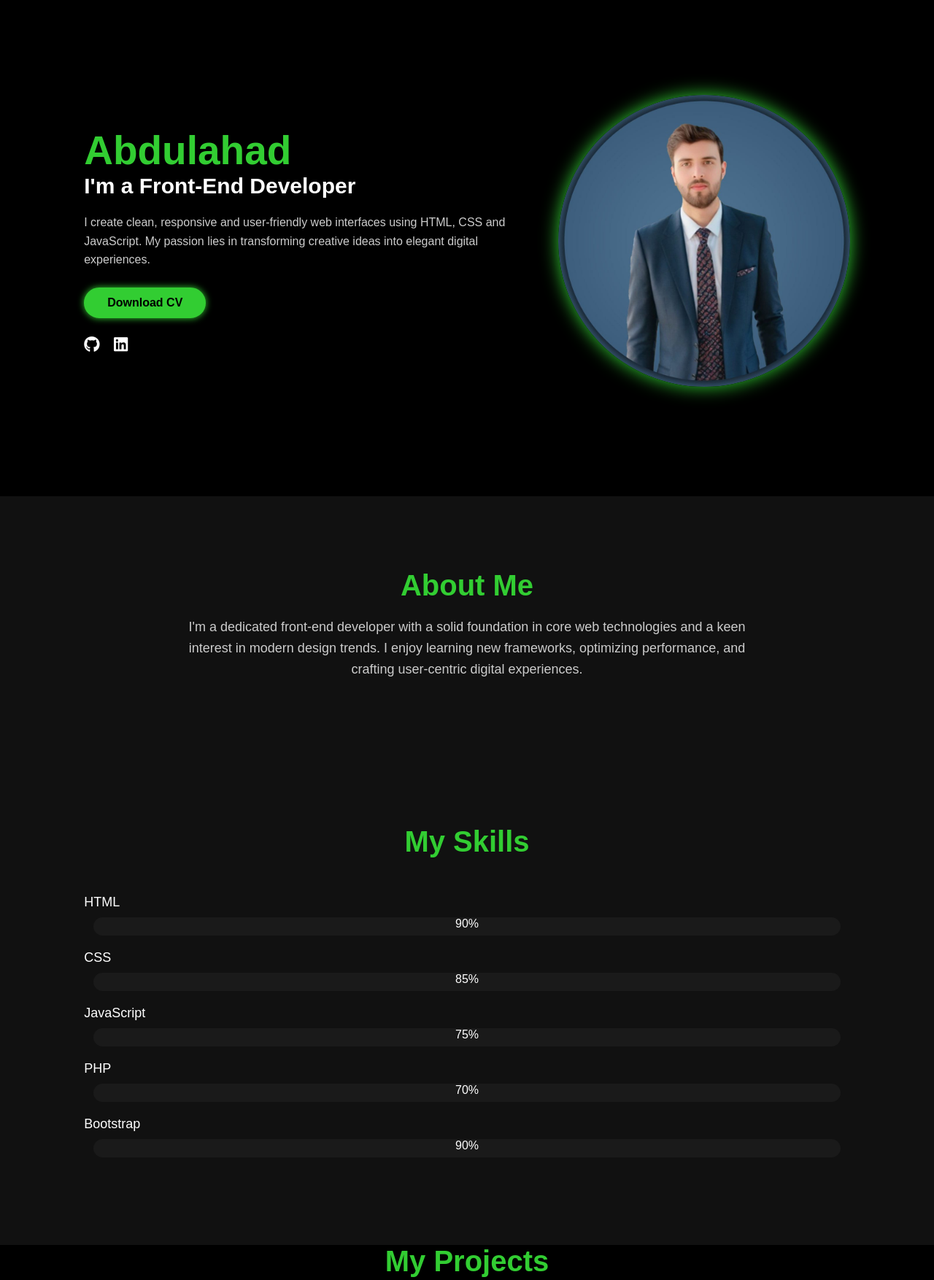
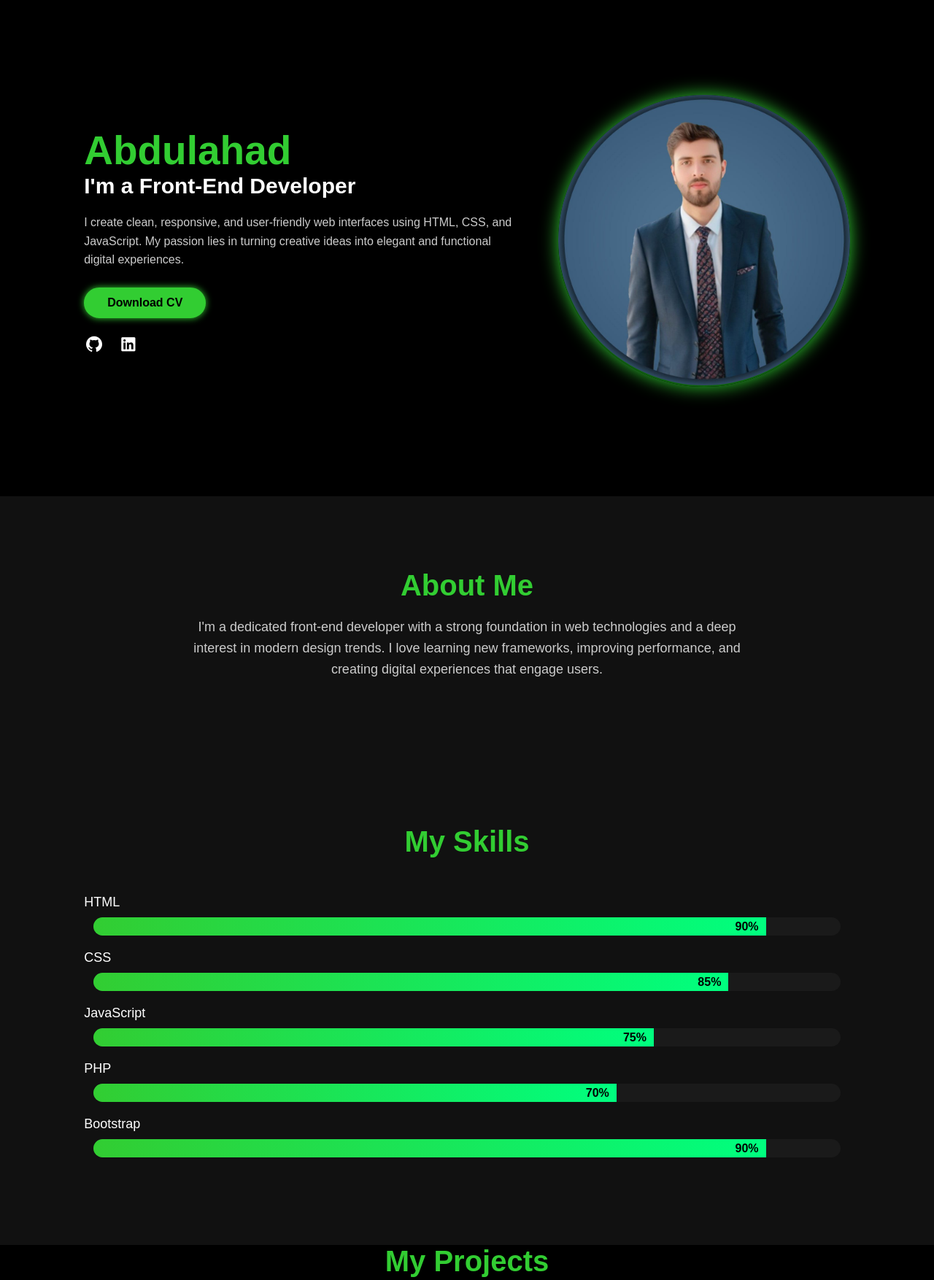
Before and after one commit to abdulahadwarraichweb-debug/Professional-portfolio-website, a plain HTML site: page index.html in a window 1280 px wide. Shown: the part 120-1874 px from the top of the page at 73% size. Drawn offline with Linux system fonts and the light colour scheme.

Commit message:
Update index.html

```diff
--- a/index.html
+++ b/index.html
@@ -2,14 +2,11 @@
 <html lang="en">
 <head>
   <meta charset="UTF-8">
-  <meta name="viewport" content="width=device-width, initial-scale=1">
+  <meta name="viewport" content="width=device-width, initial-scale=1.0">
   <title>Abdulahad | Portfolio</title>
-
   <!-- Font Awesome -->
-  <link rel="stylesheet"
-        href="https://cdnjs.cloudflare.com/ajax/libs/font-awesome/6.5.2/css/all.min.css"
-        crossorigin="anonymous" referrerpolicy="no-referrer">
-  <!-- Your custom CSS -->
+  <link rel="stylesheet" href="https://cdnjs.cloudflare.com/ajax/libs/font-awesome/7.0.1/css/all.min.css" integrity="sha512-2SwdPD6INVrV/lHTZbO2nodKhrnDdJK9/kg2XD1r9uGqPo1cUbujc+IYdlYdEErWNu69gVcYgdxlmVmzTWnetw==" crossorigin="anonymous" referrerpolicy="no-referrer" />
+  <!-- External CSS -->
   <link rel="stylesheet" href="style.css">
 </head>
 
@@ -18,7 +15,7 @@
   <!-- Navigation Bar -->
   <nav class="navbar">
     <a href="#" class="logo">Portfolio</a>
-    <ul class="nav-items">
+    <ul class="item">
       <li><a href="#home" class="active">Home</a></li>
       <li><a href="#about">About</a></li>
       <li><a href="#portfolio">Projects</a></li>
@@ -33,20 +30,25 @@
       <h1>Abdulahad</h1>
       <h2>I'm a Front-End Developer</h2>
       <p>
-        I create clean, responsive and user-friendly web interfaces using HTML, CSS and JavaScript.
-        My passion lies in transforming creative ideas into elegant digital experiences.
+        I create clean, responsive, and user-friendly web interfaces using HTML, CSS, and JavaScript.
+        My passion lies in turning creative ideas into elegant and functional digital experiences.
       </p>
 
+      <div class="button">
         <a href="Resume.pdf" class="btn">Download CV</a>
+      </div>
 
       <div class="social-icons">
         <a href="https://github.com/dashboard"><i class="fab fa-github"></i></a>
-        <a href="https://www.linkedin.com/in/abdulahad-warraich-b74499361"><i class="fab fa-linkedin"></i></a>
+        <a href="https://www.linkedin.com/in/abdulahad-warraich-b74499361?utm_source=share&utm_campaign=share_via&utm_content=profile&utm_medium=android_app"><i class="fab fa-linkedin"></i></a>
+
       </div>
     </div>
 
     <div class="imgcicle">
-      <img class="Profile" src="Abdulahad.jpg" alt="Profile Picture">
+      <div class="imgbox">
+        <img class="Profile" src="Abdulahad.jpg" alt="Abdulahad Profile Picture">
+      </div>
     </div>
   </section>
 
@@ -54,67 +56,85 @@
   <section class="about" id="about">
     <h2>About Me</h2>
     <p>
-      I'm a dedicated front-end developer with a solid foundation in core web technologies and a keen interest in modern design trends.
-      I enjoy learning new frameworks, optimizing performance, and crafting user-centric digital experiences.
+      I'm a dedicated front-end developer with a strong foundation in web technologies and a deep interest in modern design trends.
+      I love learning new frameworks, improving performance, and creating digital experiences that engage users.
     </p>
   </section>
+  <!-- Skills Section -->
+<section class="skills py-5" id="skills" style="background-color:#111;">
+  <div class="container">
+    <h2 class="text-center mb-5" style="color:limegreen;">My Skills</h2>
 
-  <!-- Skills Section -->
-  <section class="skills" id="skills">
-    <h2>My Skills</h2>
-    <div class="skill-list">
-      <div class="skill-item">
-        <h5>HTML</h5>
-        <div class="progress"><span style="width: 90%;">90%</span></div>
+    <div class="row g-4">
+
+      <div class="col-md-6">
+        <h5 style="color:white;">HTML</h5>
+        <div class="progress" style="height:25px;">
+          <div class="progress-bar bg-success" role="progressbar" style="width: 90%;" aria-valuenow="90" aria-valuemin="0" aria-valuemax="100">90%</div>
         </div>
-      <div class="skill-item">
-        <h5>CSS</h5>
-        <div class="progress"><span style="width: 85%;">85%</span></div>
       </div>
-      <div class="skill-item">
-        <h5>JavaScript</h5>
-        <div class="progress"><span style="width: 75%;">75%</span></div>
+
+      <div class="col-md-6">
+        <h5 style="color:white;">CSS</h5>
+        <div class="progress" style="height:25px;">
+          <div class="progress-bar bg-success" role="progressbar" style="width: 85%;" aria-valuenow="85" aria-valuemin="0" aria-valuemax="100">85%</div>
         </div>
-      <div class="skill-item">
-        <h5>PHP</h5>
-        <div class="progress"><span style="width: 70%;">70%</span></div>
       </div>
-      <div class="skill-item">
-        <h5>Bootstrap</h5>
-        <div class="progress"><span style="width: 90%;">90%</span></div>
+
+      <div class="col-md-6">
+        <h5 style="color:white;">JavaScript</h5>
+        <div class="progress" style="height:25px;">
+          <div class="progress-bar bg-success" role="progressbar" style="width: 75%;" aria-valuenow="75" aria-valuemin="0" aria-valuemax="100">75%</div>
+        </div>
+      </div>
+
+      <div class="col-md-6">
+        <h5 style="color:white;">PHP</h5>
+        <div class="progress" style="height:25px;">
+          <div class="progress-bar bg-success" role="progressbar" style="width: 70%;" aria-valuenow="70" aria-valuemin="0" aria-valuemax="100">70%</div>
+        </div>
+      </div><div class="col-md-6">
+        <h5 style="color:white;">Bootstrap</h5>
+        <div class="progress" style="height:25px;">
+          <div class="progress-bar bg-success" role="progressbar" style="width: 90%;" aria-valuenow="90" aria-valuemin="0" aria-valuemax="100">90%</div>
+        </div>
+      </div>
+
     </div>
   </div>
 </section>
 
-  <!-- Portfolio Section -->
  <section class="portfolio" id="portfolio">
   <h2>My Projects</h2>
   <div class="portfolio-container">
 
-      <!-- Project 1 -->
     <div class="project-card">
       <img src="project1.jpg" alt="Project 1">
-        <h3>Portal Website</h3>
-        <p>Responsive web design using HTML and CSS.</p>
-        <a href="https://abdulahadwarraichweb-debug.github.io/portal-website/"
-           class="view-btn" target="_blank">
-          View Project
-        </a>
+      <h3>Portal website</h3>
+      <p>Responsive web design using HTML, CSS, and JavaScript.</p>
+
+      <a href="https://abdulahadwarraichweb-debug.github.io/Amazon-clone/"
+         class="view-btn" target="_blank">View Project</a>
+
+
     </div>
 
-      <!-- Project 2 -->
     <div class="project-card">
       <img src="project2.jpg" alt="Project 2">
       <h3>Portfolio</h3>
       <p>Interactive portfolio website with animations and effects.</p>
-        <a href="https://abdulahadwarraichweb-debug.github.io/My-portfolio-website/"
-           class="view-btn" target="_blank">
-          View Project
-        </a>
+
+      <a href="https://abdulahadwarraichweb-debug.github.io/-My-portfolio-website//"
+         class="view-btn" target="_blank">View Project</a>
+
+
     </div>
+
+
 
   </div>
 </section>
+
 
   <!-- Services Section -->
   <section class="services" id="services">
@@ -125,11 +145,13 @@
         <h3>Web Development</h3>
         <p>Building responsive and modern websites using HTML, CSS, and JavaScript.</p>
       </div>
+
       <div class="service-card">
         <i class="fas fa-paint-brush"></i>
         <h3>UI/UX Design</h3>
         <p>Designing clean and user-friendly interfaces for web applications.</p>
       </div>
+
       <div class="service-card">
         <i class="fas fa-mobile-alt"></i>
         <h3>Responsive Design</h3>
@@ -153,8 +175,11 @@
   <!-- Footer -->
   <footer class="footer-container">
     <p>&copy; 2025 Abdulahad. All Rights Reserved.</p>
+
   </footer>
+  <script src="script.js"></script>
 
-  <script src="script.js"></script>
+
 </body>
+
 </html>
```
Lines whose indentation alone changed are shown as unchanged.
